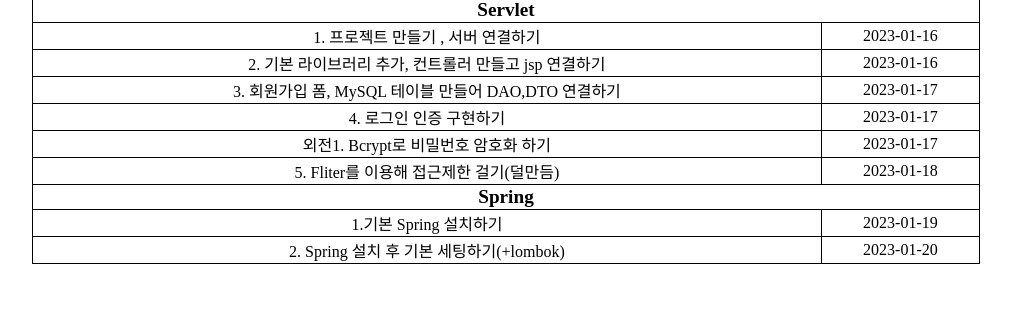
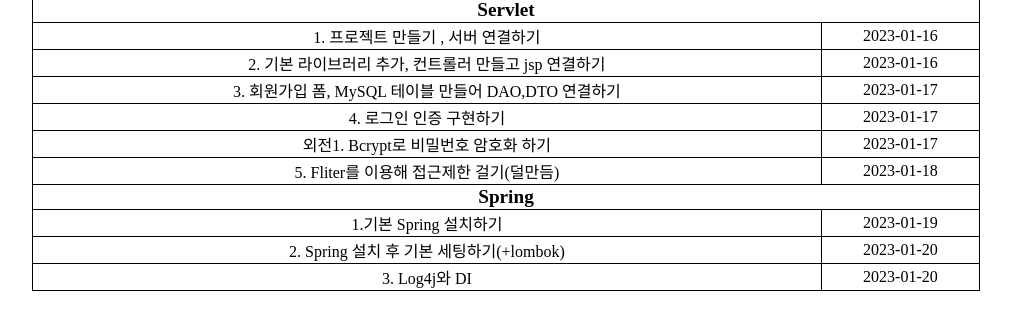
Before and after one commit to MurakawaRie/study, a plain HTML site: page index.html in a window 1280 px wide. Shown: the part 123-452 px from the top of the page, without its empty margins (134-1145 px from the left). Drawn offline with nearby package versions, Linux system fonts and the light colour scheme; a web font is replaced by a local one.

Commit message:
Add files via upload

```diff
--- a/index.html
+++ b/index.html
@@ -59,6 +59,10 @@
       <td><a href="s2.html">2. Spring 설치 후 기본 세팅하기(+lombok)</a></td>
       <td>2023-01-20</td>
     </tr>
+    <tr>
+      <td><a href="s3.html">3. Log4j와 DI</a></td>
+      <td>2023-01-20</td>
+    </tr>
   </table>
 </body>
 </html>
```
